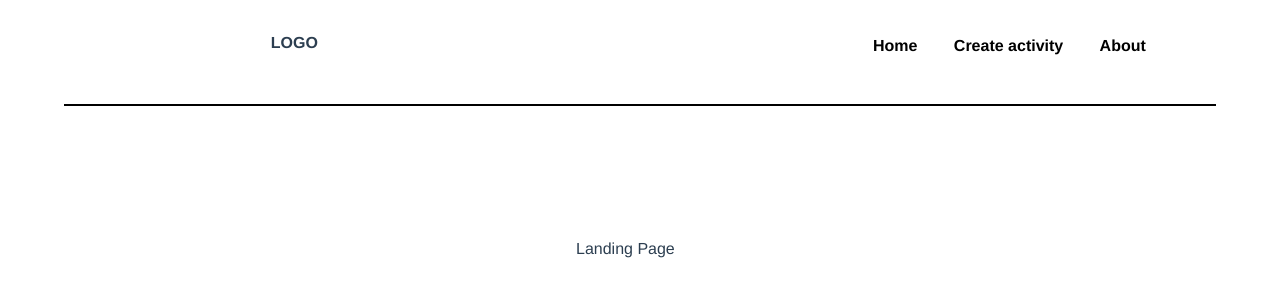
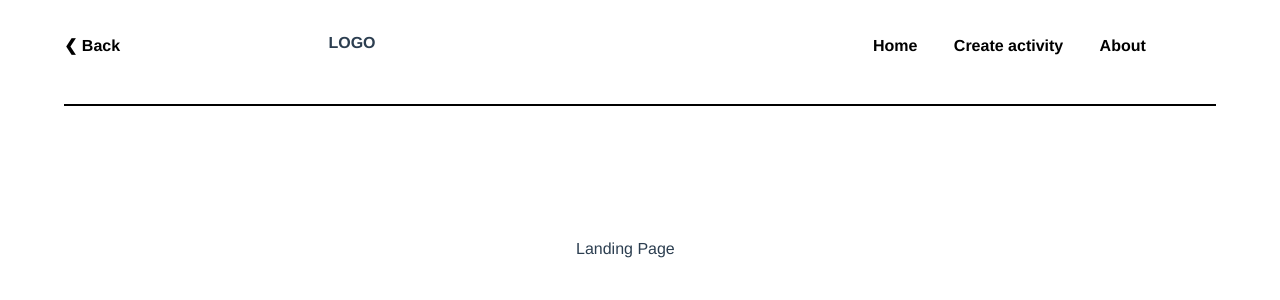
Before and after one commit to RafaelOviedo/PI-countries-VUE, a Vue app: page / in a window 1280 px wide. Shown: the top 300 px of the page. Built offline with nearby package versions, Linux system fonts and the light colour scheme.

Commit message:
adding back button and finishing styles

```diff
--- a/src/components/NavBar.vue
+++ b/src/components/NavBar.vue
@@ -1,6 +1,11 @@
 <template>
     <div>
         <nav class="navBar">
+           <router-link
+           class="backBtn navItem"
+           :to="{ name: 'LandingPage'}">
+               &#10094; Back
+           </router-link>
             <div class="logo">LOGO</div>
             <ul class="itemsBox">
                 <router-link class="navItem" :to="{ name: 'HomePage' }"
@@ -35,8 +40,9 @@ export default {
 }
 
 .logo {
-    transform: translate(-30%, 190%);
+    transform: translate(200%, 190%);
     font-weight: bold;
+    width: 10%;
 }
 
 .itemsBox {
@@ -53,4 +59,10 @@ export default {
     color: black;
     font-weight: bold;
 }
+
+.backBtn {
+    position: absolute;
+    top: 35%;
+    left: 0%;
+}
 </style>
```
